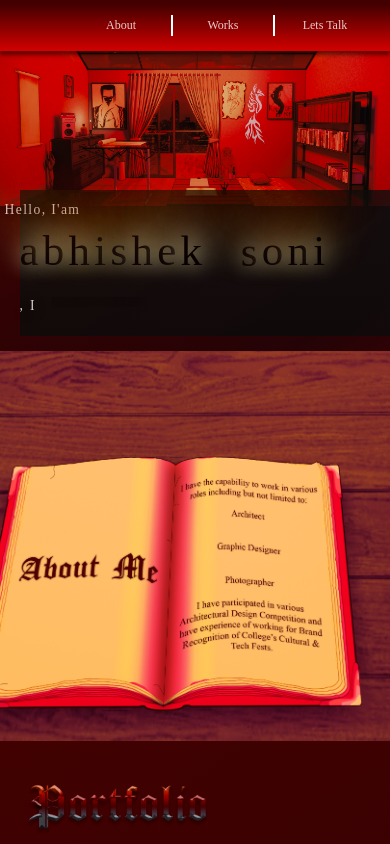
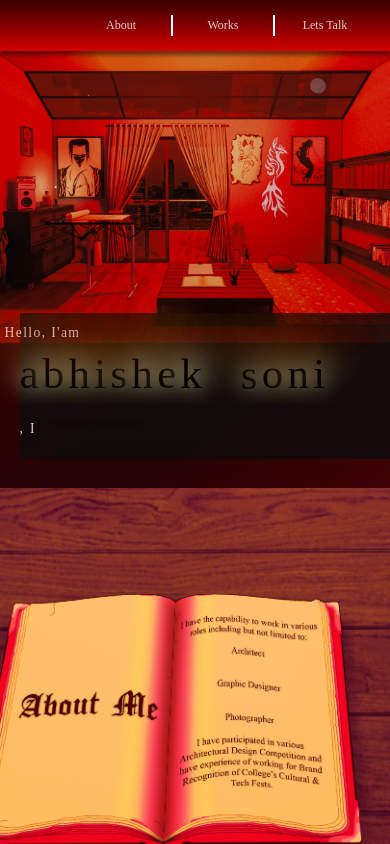
Before and after one commit to yhbharani/SoniPortfolio, an Angular app: page / in a window 390 px wide. Built offline with nearby package versions, Linux system fonts and the light colour scheme; a web font is replaced by a local one.

Commit message:
height increased

```diff
--- a/src/app/contact/contact.component.css
+++ b/src/app/contact/contact.component.css
@@ -10,7 +10,7 @@
 
 .logos{
     position: relative;
-    top: 80%;
+    top: 77%;
     left: 20%;
     -webkit-filter: drop-shadow(-5px 2px 25px #000);
     filter: drop-shadow(-5px 2px 25px #000);
--- a/src/app/intro/intro.component.css
+++ b/src/app/intro/intro.component.css
@@ -340,7 +340,7 @@ h1 {
         .intro{
             background-image: none;
             background-color: black;
-            height: 40vw;
+            height: 75vw;
         }
 
         h1{
```
